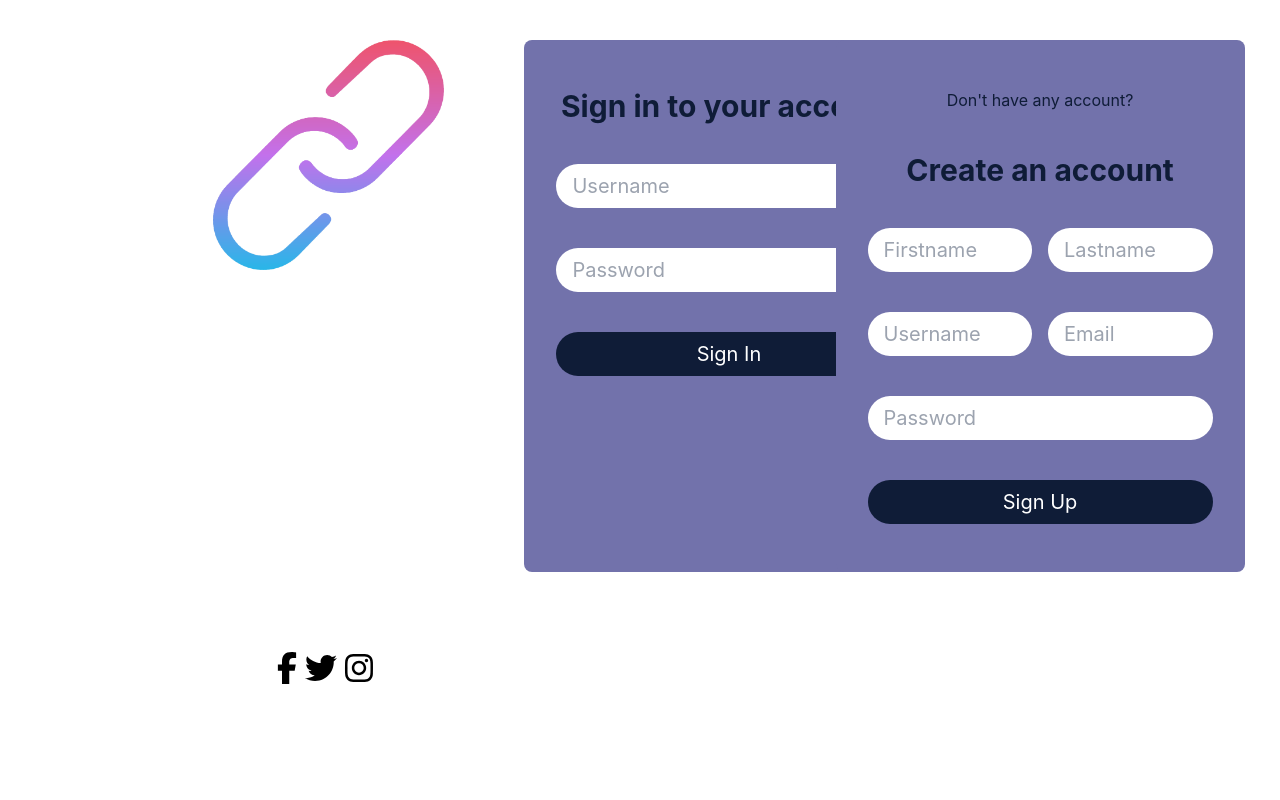
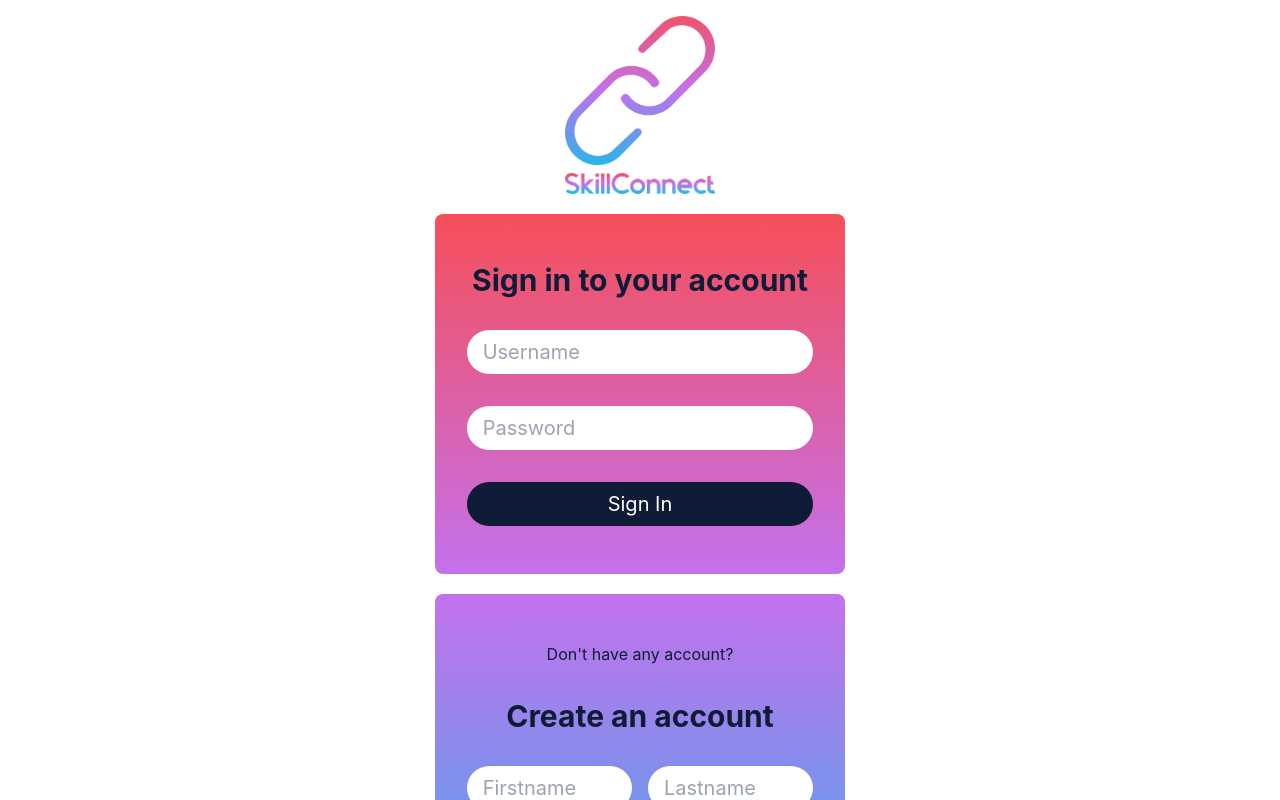
Before and after one commit to jesuisjayus/webproject, a React (Create React App) app in the folder client/: page / in a window 1280 px wide. Shown: the top 800 px of the page. Built offline with nearby package versions, Linux system fonts and the light colour scheme.

Commit message:
update signin

```diff
--- a/client/src/pages/SignIn/SignIn.jsx
+++ b/client/src/pages/SignIn/SignIn.jsx
@@ -46,9 +46,12 @@ const SignIn = () => {
 
     return (
 
-        <div className="mt-10 grid grid-cols-3 gap-20">
-            <img src="/logo.png" alt="Logo" width="1000px"/>
-            <form className="bg-form flex flex-col px-8 py-12 rounded-lg  mx-auto gap-10">
+        <div className="p-4">
+            <div className="flex flex-col items-center justify-center gap-2">
+                <img src="/logo.png" alt="skillshare" width="150px"/>
+                <img src="/nom.png" alt="skillshare" width="150px"/>
+            </div>
+            <form className="bg-gradient-to-b from-form-pink to-form-purple flex flex-col px-8 py-12 rounded-lg w-6/12 mx-auto gap-8 my-5">
                 <h2 className="text-3xl text-text font-bold text-center">
                     Sign in to your account
                 </h2>
@@ -64,7 +67,7 @@ const SignIn = () => {
                     className="text-xl px-4 py-2 rounded-full"/>
                 <button className="bg-button text-white text-xl px-4 py-2 rounded-full hover:bg-button-hover" onClick={handleLogin}>Sign In</button>
             </form>
-            <form className="bg-form flex flex-col px-8 py-12 rounded-lg mx-auto gap-10">
+            <form className="bg-gradient-to-b from-form-purple to-form-blue flex flex-col px-8 py-12 rounded-lg w-6/12 mx-auto gap-8 my-5">
                 <p className="mx-auto text-text">Don't have any account?</p>
                 <h2 className="text-3xl text-text font-bold text-center">
                     Create an account
--- a/client/tailwind.config.js
+++ b/client/tailwind.config.js
@@ -8,7 +8,10 @@ module.exports = {
         'button': '#0F1C37',
         'button-hover': '#1A2A4A',
         'bgcolor': '#C8D9EE',
-        'text': '#0F1C37'
+        'text': '#0F1C37',
+        'form-blue': '#12c2e9',
+        'form-pink': '#f64f59',
+        'form-purple': '#c471ed'
       }
     },
   },
```
